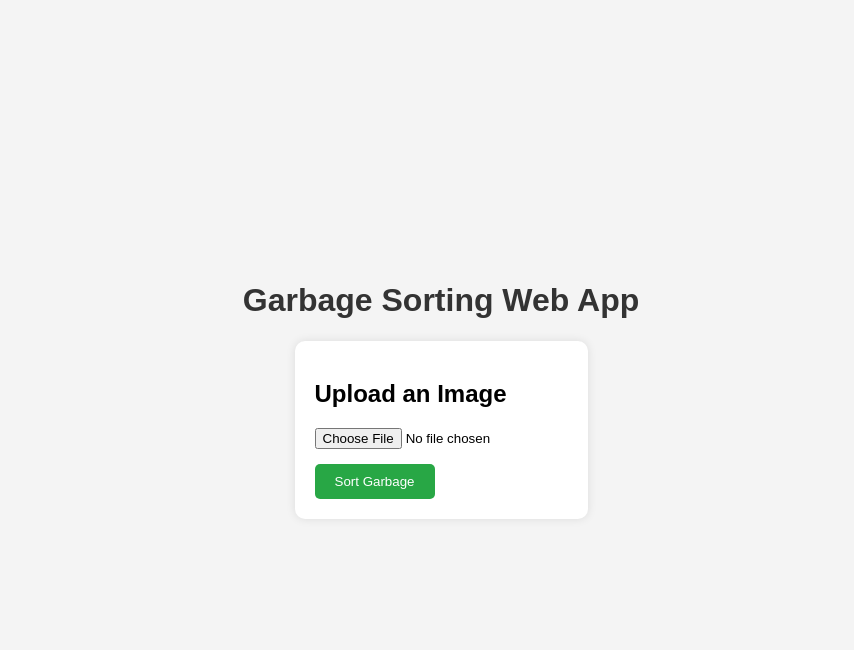
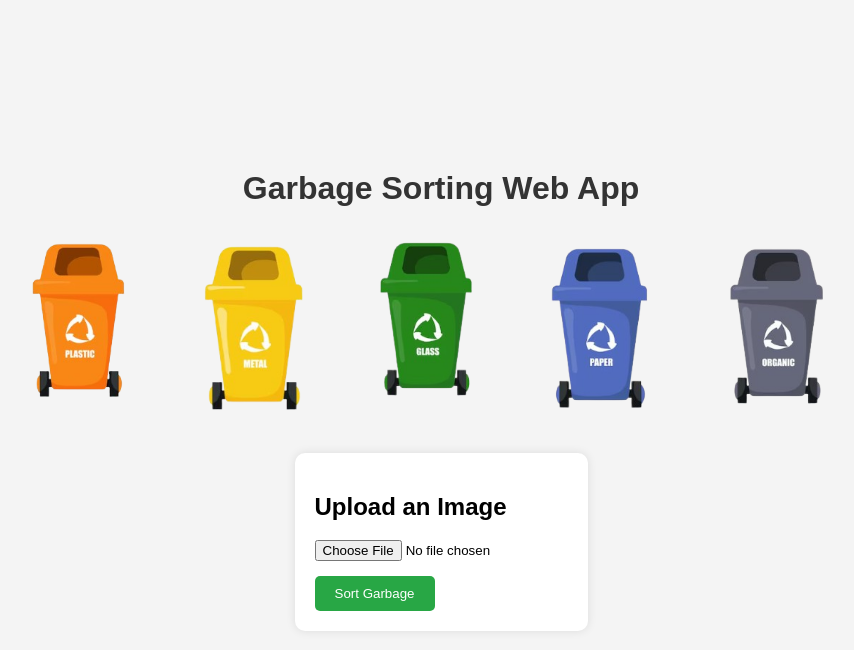
Before and after one commit to amujkic1/DropCycle, a Flask app: page / in a window 1280 px wide. Shown: the top 650 px of the page, without its empty margins (199-1053 px from the left). Run offline with Flask 3, Linux system fonts and the light colour scheme.

Commit message:
updates in interface

```diff
--- a/chatbot/templates/index.html
+++ b/chatbot/templates/index.html
@@ -19,6 +19,23 @@
 
         h1 {
             color: #333;
+        }
+
+        #images-container {
+            display: flex;
+            justify-content: space-around;
+            margin-bottom: 20px;
+            flex-wrap: wrap;
+        }
+
+        .image-item {
+            width: 18%;
+            margin: 10px 0;
+        }
+
+        .image-item img {
+            width: 80%;
+            height: auto;
         }
 
         #upload-form {
@@ -61,6 +78,24 @@
 
     <h1>Garbage Sorting Web App</h1>
 
+    <div id="images-container">
+        <div class="image-item">
+            <img src="/static/plastic.png" alt="Garbage Image 1">
+        </div>
+        <div class="image-item">
+            <img src="/static/metal.png" alt="Garbage Image 1">
+        </div>
+        <div class="image-item">
+            <img src="/static/glass.png" alt="Garbage Image 1">
+        </div>
+        <div class="image-item">
+            <img src="/static/paper.png" alt="Garbage Image 1">
+        </div>
+        <div class="image-item">
+            <img src="/static/organic.png" alt="Garbage Image 1">
+        </div>
+    </div>
+
     <form id="upload-form" enctype="multipart/form-data">
         <h2>Upload an Image</h2>
         <input type="file" id="image" name="image" accept="image/*" required>
```
Also changed, not shown: chatbot/static/ewaste.png (added), chatbot/static/glass.png (added), chatbot/static/metal.png (added), chatbot/static/organic.png (added), chatbot/static/paper.png (added), chatbot/static/plastic.png (added), uploads/Screenshot_1.png (added), uploads/apples.jpg (added).
